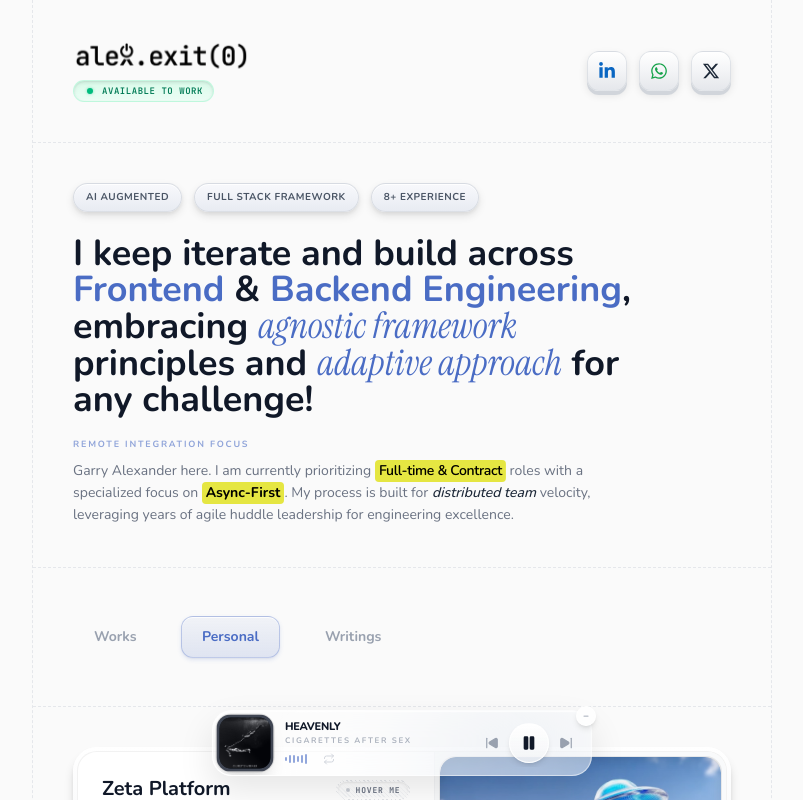
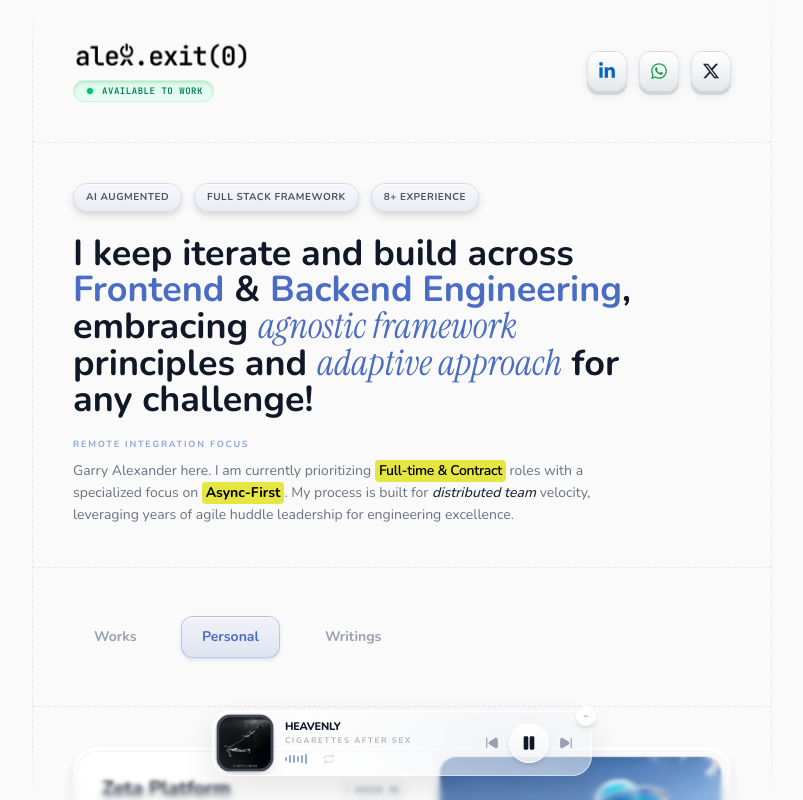
Before and after one commit to alexandephilia/portfolio_alex, a React (Vite) app: page / in a window 1280 px wide. Shown: the top 800 px of the page, without its empty margins (238-1041 px from the left). Built offline with nearby package versions, Linux system fonts and the light colour scheme.

Commit message:
Add top and bottom blurs

```diff
--- a/App.tsx
+++ b/App.tsx
@@ -16,6 +16,8 @@ import { StackInsights } from './components/StackInsights';
 import { Writings } from './components/Writings';
 import { SectionWrapper } from './components/SectionWrapper';
 import { PROJECTS } from './constants';
+import { BottomBlur } from './components/BottomBlur';
+import { TopBlur } from './components/TopBlur';
 
 export default function App() {
     const [activeTab, setActiveTab] = useState('Personal');
@@ -262,6 +264,10 @@ export default function App() {
 
             {/* Minimalist Music Dock */}
             <MusicDock />
+
+            {/* Progressive Viewport Blur */}
+            <TopBlur />
+            <BottomBlur />
         </div>
     );
 }
--- /dev/null
+++ b/components/BottomBlur.tsx
@@ -0,0 +1,69 @@
+import React from 'react';
+
+/**
+ * BottomBlur Component
+ *
+ * Implements a high-fidelity progressive blur at the bottom of the viewport.
+ * This creates a premium "glass fog" effect as content scrolls out of view,
+ * improving legibility and depth without overlapping clickable UI elements.
+ */
+export const BottomBlur: React.FC = () => {
+    return (
+        <div
+            className="fixed bottom-0 left-0 right-0 h-32 z-40 pointer-events-none select-none overflow-hidden"
+            style={{
+                // Ensuring no layout shift on iOS Safari
+                WebkitBackfaceVisibility: 'hidden',
+                transform: 'translate3d(0, 0, 0)'
+            }}
+        >
+            <div className="relative w-full h-full bg-none">
+                {/*
+                  Layered Progressive Blur:
+                  Each div provides a specific blur radius with a staggered mask
+                  to create a smooth, physically-accurate transition.
+                */}
+                <div style={{
+                    position: 'absolute', inset: 0, zIndex: 1, backdropFilter: 'blur(0.03125px)', WebkitBackdropFilter: 'blur(0.03125px)',
+                    maskImage: 'linear-gradient(to bottom, rgba(0,0,0,0) 0%, rgba(0,0,0,1) 12.5%, rgba(0,0,0,1) 25%, rgba(0,0,0,0) 37.5%)',
+                    WebkitMaskImage: 'linear-gradient(to bottom, rgba(0,0,0,0) 0%, rgba(0,0,0,1) 12.5%, rgba(0,0,0,1) 25%, rgba(0,0,0,0) 37.5%)'
+                }} />
+                <div style={{
+                    position: 'absolute', inset: 0, zIndex: 2, backdropFilter: 'blur(0.0625px)', WebkitBackdropFilter: 'blur(0.0625px)',
+                    maskImage: 'linear-gradient(to bottom, rgba(0,0,0,0) 12.5%, rgba(0,0,0,1) 25%, rgba(0,0,0,1) 37.5%, rgba(0,0,0,0) 50%)',
+                    WebkitMaskImage: 'linear-gradient(to bottom, rgba(0,0,0,0) 12.5%, rgba(0,0,0,1) 25%, rgba(0,0,0,1) 37.5%, rgba(0,0,0,0) 50%)'
+                }} />
+                <div style={{
+                    position: 'absolute', inset: 0, zIndex: 3, backdropFilter: 'blur(0.125px)', WebkitBackdropFilter: 'blur(0.125px)',
+                    maskImage: 'linear-gradient(to bottom, rgba(0,0,0,0) 25%, rgba(0,0,0,1) 37.5%, rgba(0,0,0,1) 50%, rgba(0,0,0,0) 62.5%)',
+                    WebkitMaskImage: 'linear-gradient(to bottom, rgba(0,0,0,0) 25%, rgba(0,0,0,1) 37.5%, rgba(0,0,0,1) 50%, rgba(0,0,0,0) 62.5%)'
+                }} />
+                <div style={{
+                    position: 'absolute', inset: 0, zIndex: 4, backdropFilter: 'blur(0.25px)', WebkitBackdropFilter: 'blur(0.25px)',
+                    maskImage: 'linear-gradient(to bottom, rgba(0,0,0,0) 37.5%, rgba(0,0,0,1) 50%, rgba(0,0,0,1) 62.5%, rgba(0,0,0,0) 75%)',
+                    WebkitMaskImage: 'linear-gradient(to bottom, rgba(0,0,0,0) 37.5%, rgba(0,0,0,1) 50%, rgba(0,0,0,1) 62.5%, rgba(0,0,0,0) 75%)'
+                }} />
+                <div style={{
+                    position: 'absolute', inset: 0, zIndex: 5, backdropFilter: 'blur(0.5px)', WebkitBackdropFilter: 'blur(0.5px)',
+                    maskImage: 'linear-gradient(to bottom, rgba(0,0,0,0) 50%, rgba(0,0,0,1) 62.5%, rgba(0,0,0,1) 75%, rgba(0,0,0,0) 87.5%)',
+                    WebkitMaskImage: 'linear-gradient(to bottom, rgba(0,0,0,0) 50%, rgba(0,0,0,1) 62.5%, rgba(0,0,0,1) 75%, rgba(0,0,0,0) 87.5%)'
+                }} />
+                <div style={{
+                    position: 'absolute', inset: 0, zIndex: 6, backdropFilter: 'blur(1px)', WebkitBackdropFilter: 'blur(1px)',
+                    maskImage: 'linear-gradient(to bottom, rgba(0,0,0,0) 62.5%, rgba(0,0,0,1) 75%, rgba(0,0,0,1) 87.5%, rgba(0,0,0,0) 100%)',
+                    WebkitMaskImage: 'linear-gradient(to bottom, rgba(0,0,0,0) 62.5%, rgba(0,0,0,1) 75%, rgba(0,0,0,1) 87.5%, rgba(0,0,0,0) 100%)'
+                }} />
+                <div style={{
+                    position: 'absolute', inset: 0, zIndex: 7, backdropFilter: 'blur(2px)', WebkitBackdropFilter: 'blur(2px)',
+                    maskImage: 'linear-gradient(to bottom, rgba(0,0,0,0) 75%, rgba(0,0,0,1) 87.5%, rgba(0,0,0,1) 100%, rgba(0,0,0,0) 112.5%)',
+                    WebkitMaskImage: 'linear-gradient(to bottom, rgba(0,0,0,0) 75%, rgba(0,0,0,1) 87.5%, rgba(0,0,0,1) 100%, rgba(0,0,0,0) 112.5%)'
+                }} />
+                <div style={{
+                    position: 'absolute', inset: 0, zIndex: 8, backdropFilter: 'blur(4px)', WebkitBackdropFilter: 'blur(4px)',
+                    maskImage: 'linear-gradient(to bottom, rgba(0,0,0,0) 87.5%, rgba(0,0,0,1) 100%, rgba(0,0,0,1) 112.5%, rgba(0,0,0,0) 125%)',
+                    WebkitMaskImage: 'linear-gradient(to bottom, rgba(0,0,0,0) 87.5%, rgba(0,0,0,1) 100%, rgba(0,0,0,1) 112.5%, rgba(0,0,0,0) 125%)'
+                }} />
+            </div>
+        </div>
+    );
+};
--- a/components/ProjectCard.tsx
+++ b/components/ProjectCard.tsx
@@ -1,4 +1,4 @@
-import { motion } from 'framer-motion';
+import { motion, Variants } from 'framer-motion';
 import { ArrowRight, ChevronDown } from 'lucide-react';
 import React, { useState } from 'react';
 import { Project } from '../types';
@@ -10,7 +10,28 @@ interface ProjectCardProps {
 }
 
 // Local override if specific exit is needed, but we'll use central for consistency
-export const projectCardVariants = staggerItemVariants;
+// Local variant for the card - handles entrance blur AND staggers children
+export const projectCardVariants: Variants = {
+    hidden: {
+        opacity: 0,
+        filter: 'blur(14px)',
+        y: 12,
+        z: 0
+    },
+    visible: {
+        opacity: 1,
+        filter: 'blur(0px)',
+        y: 0,
+        z: 0,
+        transition: {
+            duration: 0.8,
+            ease: [0.25, 0.1, 0.25, 1],
+            when: "beforeChildren",
+            staggerChildren: 0.12,
+            filter: { duration: 0.7, delay: 0.05 },
+        }
+    }
+};
 
 // Shimmer component for loading state
 const Shimmer: React.FC = () => (
@@ -91,6 +112,9 @@ export const ProjectCard: React.FC<ProjectCardProps> = ({ project }) => {
     return (
         <motion.div
             variants={projectCardVariants}
+            initial="hidden"
+            whileInView="visible"
+            viewport={{ once: true, amount: 0.1 }}
             style={{
                 willChange: 'opacity, filter, transform',
                 zIndex: isHovered ? 20 : 1 // Dynamic z-index prevents overlap
@@ -202,18 +226,12 @@ export const ProjectCard: React.FC<ProjectCardProps> = ({ project }) => {
                             <Icon size={140} strokeWidth={1} className="md:w-[160px] md:h-[160px]" />
                         </div>
 
-                        <motion.div
-                            variants={staggerContainerVariants}
-                            initial="hidden"
-                            whileInView="visible"
-                            viewport={{ once: true, amount: 0.2 }}
-                            className="flex flex-col gap-1 md:gap-2 relative z-10"
-                        >
+                        <div className="flex flex-col gap-1 md:gap-2 relative z-10">
                             <motion.div variants={staggerItemVariants} className="flex items-start justify-between gap-4 w-full relative z-10">
                                 <h3 className="text-base md:text-xl font-bold text-gray-900 leading-tight flex-1">
                                     {project.title}
                                 </h3>
-                                <div className="hidden md:flex shrink-0 items-center gap-1.5 p-px rounded-full relative group-hover:opacity-0 transition-all duration-300 translate-x-0 group-hover:translate-x-2 mt-1 overflow-hidden"
+                                <div className="hidden md:flex shrink-0 items-center gap-1.5 p-px rounded-full relative group-hover:opacity-0 translate-x-0 group-hover:translate-x-2 mt-1 overflow-hidden"
                                     style={{ backgroundImage: 'repeating-linear-gradient(45deg, #E5E7EB, #E5E7EB 1px, transparent 1px, transparent 3px)' }}>
                                     <div className="flex items-center gap-1.5 px-2 py-0.5 rounded-full bg-linear-to-b from-white to-gray-50/50 shadow-[inset_0_1px_2px_rgba(0,0,0,0.08),inset_0_-1px_1px_rgba(255,255,255,0.8)] border border-transparent">
                                         <div className="w-1 h-1 rounded-full bg-gray-400 opacity-50 font-mono" />
@@ -248,7 +266,7 @@ export const ProjectCard: React.FC<ProjectCardProps> = ({ project }) => {
                                     className={`transition-transform duration-200 ${isExpanded ? 'rotate-180' : ''}`}
                                 />
                             </motion.button>
-                        </motion.div>
+                        </div>
 
                         <motion.div
                             variants={staggerItemVariants}
--- /dev/null
+++ b/components/TopBlur.tsx
@@ -0,0 +1,67 @@
+import React from 'react';
+
+/**
+ * TopBlur Component
+ *
+ * Implements a high-fidelity progressive blur at the top of the viewport.
+ * This creates a premium "glass ceiling" effect as content scrolls in from the top.
+ * Mirrors the logic of BottomBlur but with inverted gradient masks.
+ */
+export const TopBlur: React.FC = () => {
+    return (
+        <div
+            className="fixed top-0 left-0 right-0 h-32 z-40 pointer-events-none select-none overflow-hidden"
+            style={{
+                WebkitBackfaceVisibility: 'hidden',
+                transform: 'translate3d(0, 0, 0)'
+            }}
+        >
+            <div className="relative w-full h-full bg-none">
+                {/*
+                  Layered Progressive Blur (Inverted):
+                  Gradients run 'to top' so the strongest blur is at the top edge.
+                */}
+                <div style={{
+                    position: 'absolute', inset: 0, zIndex: 1, backdropFilter: 'blur(0.03125px)', WebkitBackdropFilter: 'blur(0.03125px)',
+                    maskImage: 'linear-gradient(to top, rgba(0,0,0,0) 0%, rgba(0,0,0,1) 12.5%, rgba(0,0,0,1) 25%, rgba(0,0,0,0) 37.5%)',
+                    WebkitMaskImage: 'linear-gradient(to top, rgba(0,0,0,0) 0%, rgba(0,0,0,1) 12.5%, rgba(0,0,0,1) 25%, rgba(0,0,0,0) 37.5%)'
+                }} />
+                <div style={{
+                    position: 'absolute', inset: 0, zIndex: 2, backdropFilter: 'blur(0.0625px)', WebkitBackdropFilter: 'blur(0.0625px)',
+                    maskImage: 'linear-gradient(to top, rgba(0,0,0,0) 12.5%, rgba(0,0,0,1) 25%, rgba(0,0,0,1) 37.5%, rgba(0,0,0,0) 50%)',
+                    WebkitMaskImage: 'linear-gradient(to top, rgba(0,0,0,0) 12.5%, rgba(0,0,0,1) 25%, rgba(0,0,0,1) 37.5%, rgba(0,0,0,0) 50%)'
+                }} />
+                <div style={{
+                    position: 'absolute', inset: 0, zIndex: 3, backdropFilter: 'blur(0.125px)', WebkitBackdropFilter: 'blur(0.125px)',
+                    maskImage: 'linear-gradient(to top, rgba(0,0,0,0) 25%, rgba(0,0,0,1) 37.5%, rgba(0,0,0,1) 50%, rgba(0,0,0,0) 62.5%)',
+                    WebkitMaskImage: 'linear-gradient(to top, rgba(0,0,0,0) 25%, rgba(0,0,0,1) 37.5%, rgba(0,0,0,1) 50%, rgba(0,0,0,0) 62.5%)'
+                }} />
+                <div style={{
+                    position: 'absolute', inset: 0, zIndex: 4, backdropFilter: 'blur(0.25px)', WebkitBackdropFilter: 'blur(0.25px)',
+                    maskImage: 'linear-gradient(to top, rgba(0,0,0,0) 37.5%, rgba(0,0,0,1) 50%, rgba(0,0,0,1) 62.5%, rgba(0,0,0,0) 75%)',
+                    WebkitMaskImage: 'linear-gradient(to top, rgba(0,0,0,0) 37.5%, rgba(0,0,0,1) 50%, rgba(0,0,0,1) 62.5%, rgba(0,0,0,0) 75%)'
+                }} />
+                <div style={{
+                    position: 'absolute', inset: 0, zIndex: 5, backdropFilter: 'blur(0.5px)', WebkitBackdropFilter: 'blur(0.5px)',
+                    maskImage: 'linear-gradient(to top, rgba(0,0,0,0) 50%, rgba(0,0,0,1) 62.5%, rgba(0,0,0,1) 75%, rgba(0,0,0,0) 87.5%)',
+                    WebkitMaskImage: 'linear-gradient(to top, rgba(0,0,0,0) 50%, rgba(0,0,0,1) 62.5%, rgba(0,0,0,1) 75%, rgba(0,0,0,0) 87.5%)'
+                }} />
+                <div style={{
+                    position: 'absolute', inset: 0, zIndex: 6, backdropFilter: 'blur(1px)', WebkitBackdropFilter: 'blur(1px)',
+                    maskImage: 'linear-gradient(to top, rgba(0,0,0,0) 62.5%, rgba(0,0,0,1) 75%, rgba(0,0,0,1) 87.5%, rgba(0,0,0,0) 100%)',
+                    WebkitMaskImage: 'linear-gradient(to top, rgba(0,0,0,0) 62.5%, rgba(0,0,0,1) 75%, rgba(0,0,0,1) 87.5%, rgba(0,0,0,0) 100%)'
+                }} />
+                <div style={{
+                    position: 'absolute', inset: 0, zIndex: 7, backdropFilter: 'blur(2px)', WebkitBackdropFilter: 'blur(2px)',
+                    maskImage: 'linear-gradient(to top, rgba(0,0,0,0) 75%, rgba(0,0,0,1) 87.5%, rgba(0,0,0,1) 100%, rgba(0,0,0,0) 112.5%)',
+                    WebkitMaskImage: 'linear-gradient(to top, rgba(0,0,0,0) 75%, rgba(0,0,0,1) 87.5%, rgba(0,0,0,1) 100%, rgba(0,0,0,0) 112.5%)'
+                }} />
+                <div style={{
+                    position: 'absolute', inset: 0, zIndex: 8, backdropFilter: 'blur(4px)', WebkitBackdropFilter: 'blur(4px)',
+                    maskImage: 'linear-gradient(to top, rgba(0,0,0,0) 87.5%, rgba(0,0,0,1) 100%, rgba(0,0,0,1) 112.5%, rgba(0,0,0,0) 125%)',
+                    WebkitMaskImage: 'linear-gradient(to top, rgba(0,0,0,0) 87.5%, rgba(0,0,0,1) 100%, rgba(0,0,0,1) 112.5%, rgba(0,0,0,0) 125%)'
+                }} />
+            </div>
+        </div>
+    );
+};
```
Also changed, not shown: components/Footer.tsx (+3 -4 lines).
